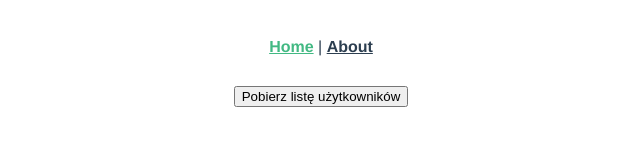
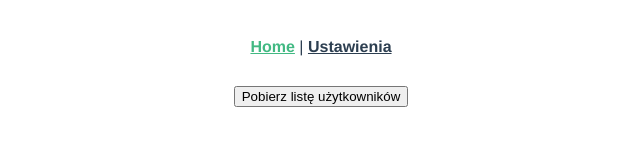
Before and after one commit to agata-dolatowska/users-list, a Vue app: page / in a window 1280 px wide. Shown: the top 160 px of the page, without its empty margins (319-959 px from the left). Built offline with nearby package versions, Linux system fonts and the light colour scheme.

Commit message:
add page link

```diff
--- a/src/App.vue
+++ b/src/App.vue
@@ -1,7 +1,7 @@
 <template>
   <nav>
     <router-link to="/">Home</router-link> |
-    <router-link to="/about">About</router-link>
+    <router-link to="/settings">Ustawienia</router-link>
   </nav>
   <router-view/>
 </template>
```
